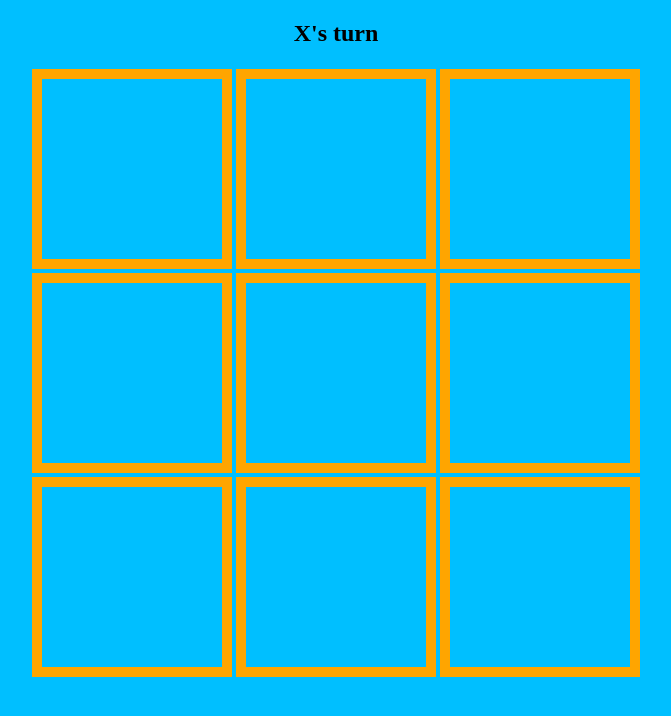
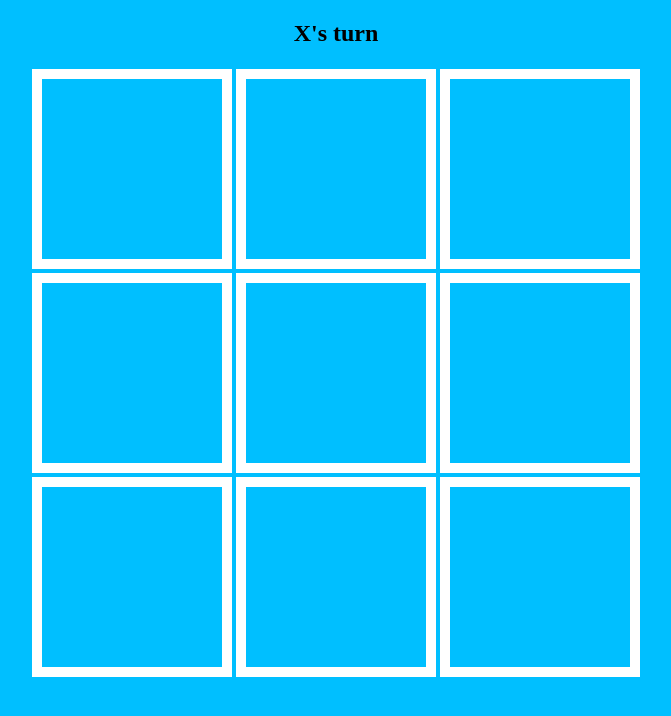
Before and after one commit to cbas/tictactoe, a website: page game/index.html in a window 1280 px wide. Shown: the whole page, without its empty margins (304-975 px from the left). Drawn offline with Linux system fonts and the light colour scheme.

Commit message:
Fixed contrast as per @caalberts orders

```diff
--- a/game/game.css
+++ b/game/game.css
@@ -13,10 +13,10 @@ body {
   align-items: center;
 }
 .tile {
-  color: gold;
+  color: white;
   height: 180px;
   width: 180px;
-  border: 10px solid orange;
+  border: 10px solid white;
   margin: 2px;
   font-size: 150px;
   display: flex;
```
